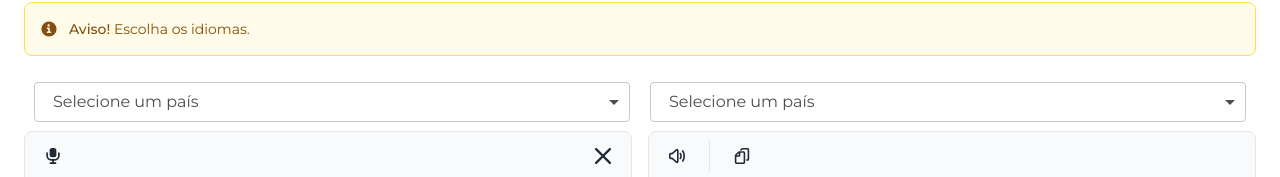
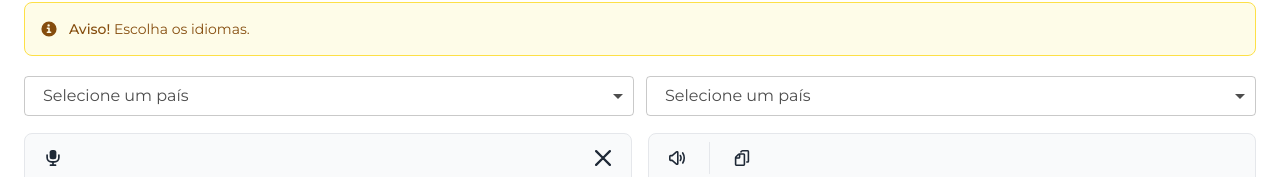
Before and after one commit to dtmiranda/noskriolo-webpage, a Next.js app: page /translate in a window 1280 px wide. Shown: the part 296-473 px from the top of the page. Built offline with nearby package versions, Linux system fonts and the light colour scheme.

Commit message:
language select resposivity

```diff
--- a/src/app/translate/page.tsx
+++ b/src/app/translate/page.tsx
@@ -75,10 +75,10 @@ const Translate = () => {
           }
 
 
-          <div className='flex justify-between items-center mb-1'>
+          <div className='flex-auto md:grid md:grid-cols-2 md: gap-3 mb-2 '>
 
             <ReactFlagsSelect
-              className="min-w-1/2 text-gray-900 text-sm  focus:ring-blue-500 focus:border-blue-500 block w-full p-2.5 dark:bg-gray-700 dark:border-gray-600 dark:placeholder-gray-400 dark:text-white dark:focus:ring-blue-500 dark:focus:border-blue-500"
+              className=" min-w-1/2 text-gray-900 text-sm my-1 focus:ring-blue-500 focus:border-blue-500 block w-full dark:bg-gray-700 dark:border-gray-600 dark:placeholder-gray-400 dark:text-white dark:focus:ring-blue-500 dark:focus:border-blue-500"
               selected={selectedFromLanguage}
               searchable
               searchPlaceholder='Digite um país'
@@ -88,17 +88,17 @@ const Translate = () => {
             />
 
 
-            <button type="button" className="hidden md: p-2  text-gray-500 rounded cursor-pointer hover:text-gray-900 hover:bg-gray-100 dark:text-gray-400 dark:hover:text-white dark:hover:bg-gray-600">
+            {/* <button type="button" className="hidden md: p-2  text-gray-500 rounded cursor-pointer hover:text-gray-900 hover:bg-gray-100 dark:text-gray-400 dark:hover:text-white dark:hover:bg-gray-600">
               <svg xmlns="http://www.w3.org/2000/svg" fill="none" viewBox="0 0 24 24" stroke-width="1.5" stroke="currentColor" className="w-6 h-6">
                 <path stroke-linecap="round" stroke-linejoin="round" d="M13.5 4.5 21 12m0 0-7.5 7.5M21 12H3" />
               </svg>
 
               <span className="sr-only">Attach file</span>
-            </button>
+            </button> */}
 
 
             <ReactFlagsSelect
-              className="min-w-1/2 text-gray-900 text-sm  focus:ring-blue-500 focus:border-blue-500 block w-full p-2.5 dark:bg-gray-700 dark:border-gray-600 dark:placeholder-gray-400 dark:text-white dark:focus:ring-blue-500 dark:focus:border-blue-500"
+              className="min-w-1/2 text-gray-900 text-sm  my-1 focus:ring-blue-500 focus:border-blue-500 block w-full dark:bg-gray-700 dark:border-gray-600 dark:placeholder-gray-400 dark:text-white dark:focus:ring-blue-500 dark:focus:border-blue-500"
               selected={selectedToLanguage}
               onSelect={(code) => SetSelectedToLanguage(code)}
               //countries={["CV"]}
```
